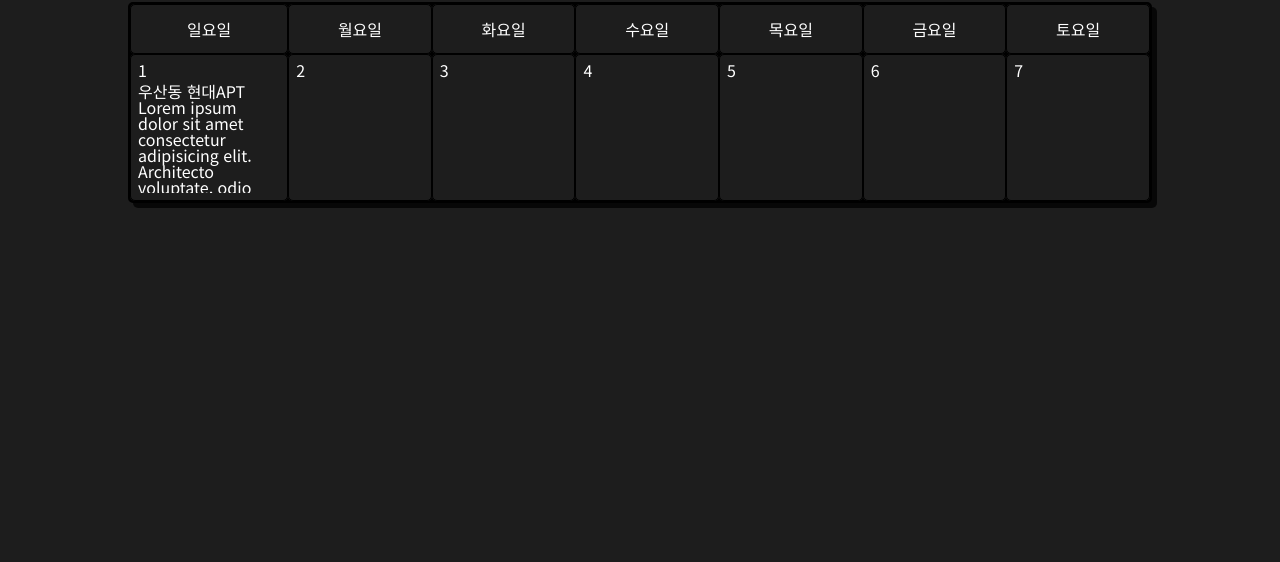
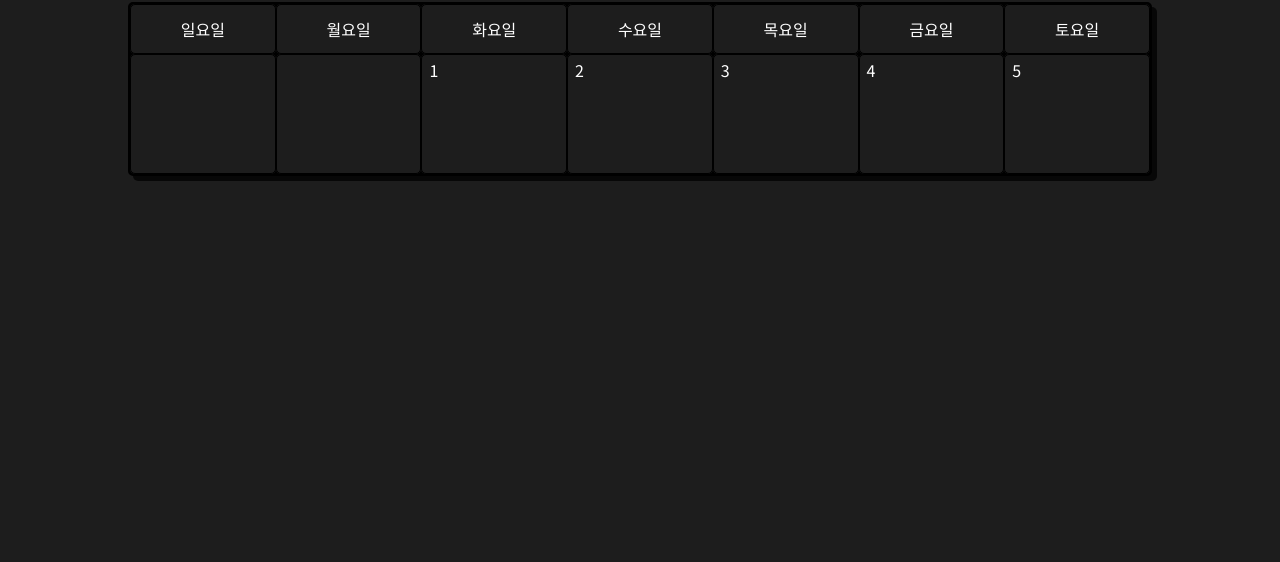
Before and after one commit to rabbittwice/Election-supplies-reservation, a plain HTML site: page index.html in a window 1280 px wide. Shown: the part 238-800 px from the top of the page. Drawn offline with Linux system fonts and the light colour scheme.

Commit message:
making calendar of first week with js

```diff
--- a/css/style.css
+++ b/css/style.css
@@ -35,7 +35,7 @@ body {
     position: absolute;
     top: -100px;
     right: 10%;
-    width: 300px;
+    width: 250px;
     height: 90px;
 }
 .arrows {
--- a/index.html
+++ b/index.html
@@ -29,8 +29,8 @@
                     </div>
                 </div>
                 <div class="nowYearMonth">
-                    <div class="year">2020</div>
-                    <div class="month">12</div>
+                    <div class="year"></div>
+                    <div class="month"></div>
                 </div>
                 <div class="arrows bottomArrows">
                     <div class="arrowFlex leftArrow">
@@ -51,32 +51,32 @@
                     <td class="Fri">금요일</td>
                     <td class="Sat">토요일</td>
                 </tr>
-                <tr class="dateRow">
+                <!-- <tr class="dateRow">
                     <td class="dateColumn">
-                        <p class="date">1</p>
+                        <p class="date"></p>
                         <div class="list">
                             우산동 현대APT Lorem ipsum dolor sit amet consectetur adipisicing elit. Architecto voluptate, odio beatae qui nobis vero nulla saepe repellat, neque labore dolore facere eaque unde molestiae eius, molestias tenetur dolorem repudiandae!
                         </div>
                     </td>
                     <td class="dateColumn">
-                        <p class="date">2</p>
+                        <p class="date"></p>
                     </td>
                     <td class="dateColumn">
-                        <p class="date">3</p>
+                        <p class="date"></p>
                     </td>
                     <td class="dateColumn">
-                        <p class="date">4</p>
+                        <p class="date"></p>
                     </td>
                     <td class="dateColumn">
-                        <p class="date">5</p>
+                        <p class="date"></p>
                     </td>
                     <td class="dateColumn">
-                        <p class="date">6</p>
+                        <p class="date"></p>
                     </td>
                     <td class="dateColumn">
-                        <p class="date">7</p>
+                        <p class="date"></p>
                     </td>
-                </tr>
+                </tr> -->
             </table>
         </div>
     </div>
--- a/js/calendar.js
+++ b/js/calendar.js
@@ -0,0 +1,51 @@
+(function() {
+    const today = new Date();
+    const nowYear = today.getFullYear();
+    const nowMonth = today.getMonth() + 1;
+    const firstDay = new Date(nowYear, nowMonth - 1, 1);
+    const firstDayDate = firstDay.getDate();
+    const firstDayOfWeek = firstDay.getDay();
+    const lastDay = new Date(nowYear, nowMonth - 1, 0);
+    const lastDayDate = lastDay.getDate();
+
+    function _makeCalendar() {
+        const calTable = document.querySelector('.calTable');
+        const tableRow = document.createElement('tr');
+        const tableDate
+        = '<td class="dateColumn"></td>' + '<td class="dateColumn"></td>' + '<td class="dateColumn"></td>' + '<td class="dateColumn"></td>' + '<td class="dateColumn"></td>' + '<td class="dateColumn"></td>'
+        + '<td class="dateColumn"></td>';
+
+        tableRow.classList.add('dateRow');
+
+        tableRow.innerHTML= tableDate;
+
+        let Date = 1;
+
+        for(let firstWeekDay = 0; firstWeekDay <= 6; firstWeekDay++){
+            // 첫째주 부분
+            if(firstWeekDay >= firstDayOfWeek){
+                tableRow.childNodes[firstWeekDay].innerHTML
+                = '<p class="date">' + Date + '</p>';
+                Date++;
+            }
+            if(firstWeekDay == 6){
+                calTable.append(tableRow);
+            }
+        };
+    }
+    _makeCalendar();
+
+    _showYearMonth();
+
+    function _showYearMonth() {
+        const calYear = document.querySelector('.year');
+        const calMonth = document.querySelector('.month')
+
+        calYear.innerHTML = nowYear;
+        calMonth.innerHTML = nowMonth;
+    };
+
+
+
+
+}())
```
